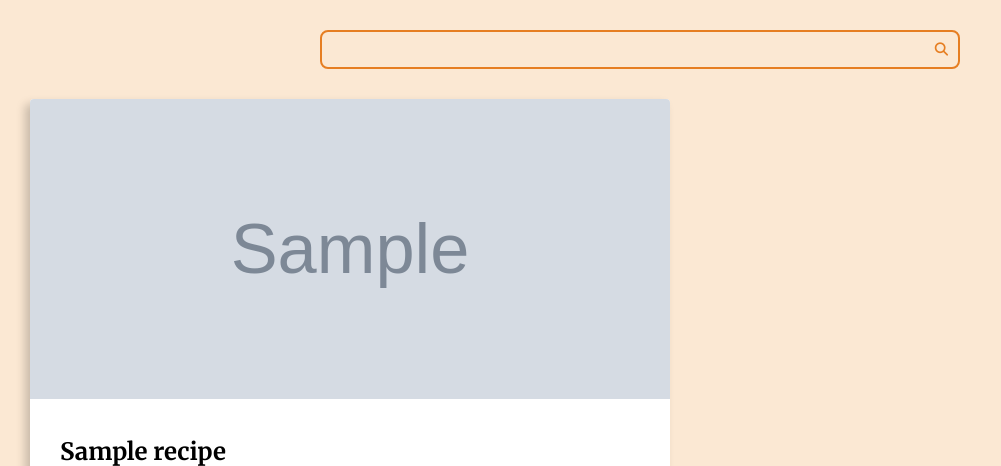
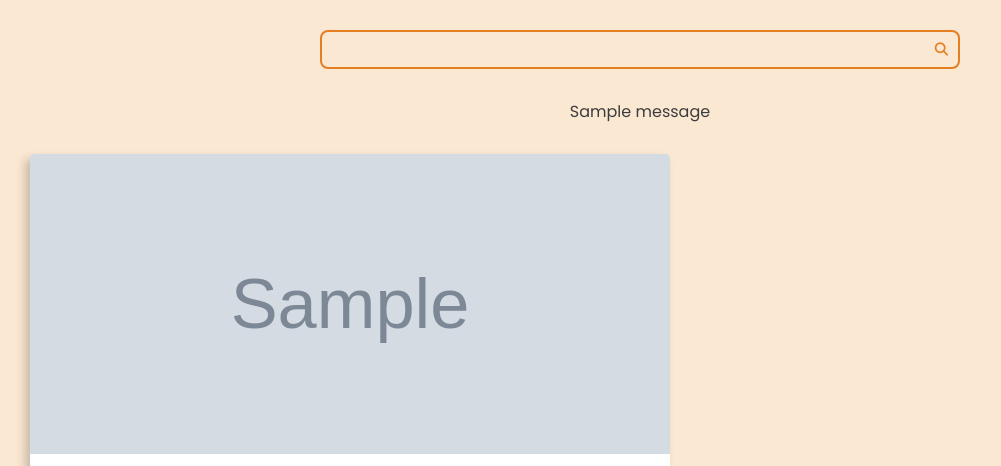
Before and after one commit to ThomasNicholas21/ProjetoReceitas, a Django app: page / in a window 1280 px wide. Shown: the part 110-576 px from the top of the page, without its empty margins (0-1001 px from the left). Run offline with Django 5.2, Linux system fonts and the light colour scheme; tables that the repository leaves empty hold one stand-in row (values such as "Sample post"); grey boxes marked "Sample" are stand-in pictures; one stand-in notice (Sample message) is shown.

Commit message:
feat: incluindo flash messages

```diff
--- /dev/null
+++ b/base_templates/partials/_messages.html
@@ -0,0 +1,9 @@
+{% if messages %}
+<div class="main-content center container">
+        {% for message in messages %}
+        <div class="message {{ message.tags }}">
+            {{ message }}
+        {% endfor %}
+    </div>
+</div>
+{% endif %}
--- a/recipes/templates/recipes/pages/home.html
+++ b/recipes/templates/recipes/pages/home.html
@@ -1,6 +1,7 @@
 {% extends "global/base.html" %}
 
 {% block content %}
+{% include "partials/_messages.html" %}
   <div class="main-content main-content-list container">
     {% for recipe in recipes %}
       {% include "recipes/partials/_recipe_card.html" %}
```
